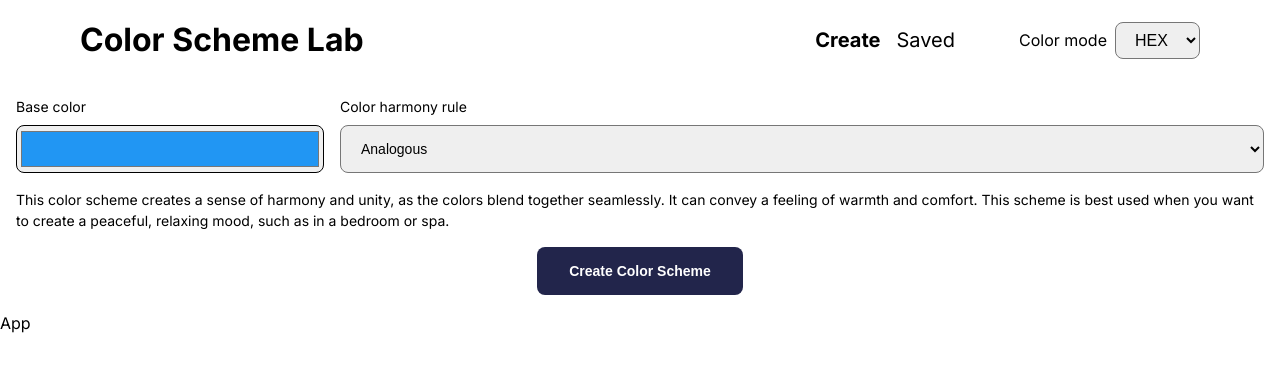
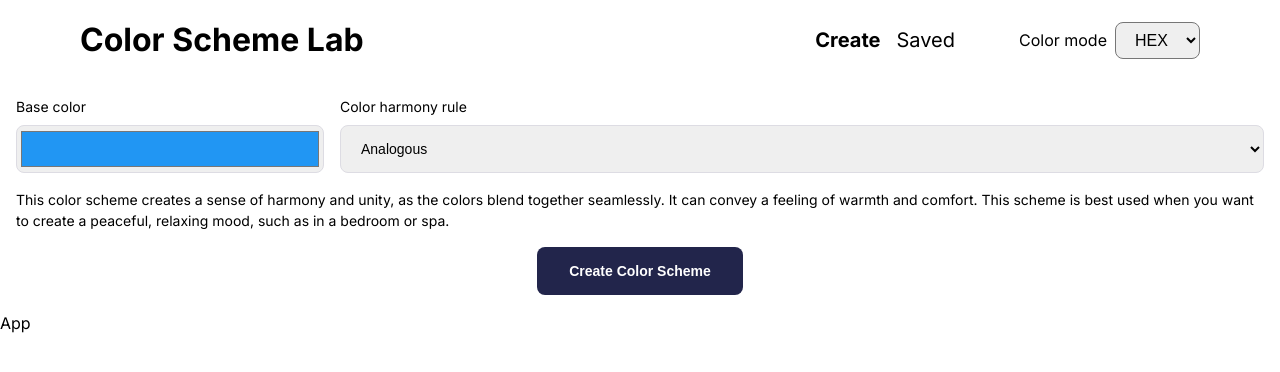
Before and after one commit to goranstevanovic/color-scheme-lab, a React (Create React App) app: page / in a window 1280 px wide. Shown: the top 372 px of the page. Built offline with nearby package versions, Linux system fonts and the light colour scheme.

Commit message:
Change color input's and harmony rule select menu's border

```diff
--- a/src/components/ColorHarmonyOptions.module.css
+++ b/src/components/ColorHarmonyOptions.module.css
@@ -19,6 +19,7 @@
 
 .baseColor input {
   border-radius: 0.5rem;
+  border: 1px solid #dddce3;
   height: 3rem;
   width: 100%;
 }
@@ -32,6 +33,7 @@
 
 .colorHarmonyRule select {
   border-radius: 0.5rem;
+  border: 1px solid #dddce3;
   font-size: inherit;
   padding: 0.875rem 1rem;
 }
```
